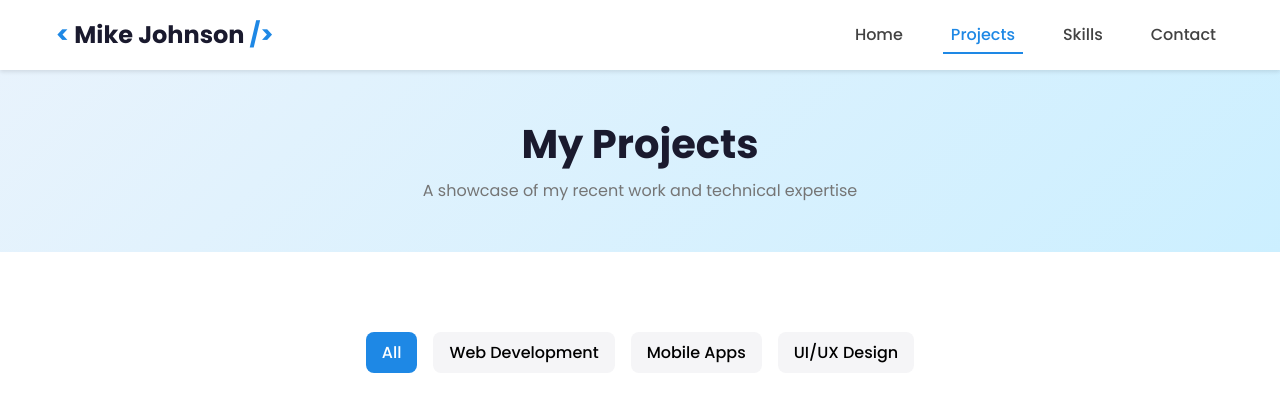
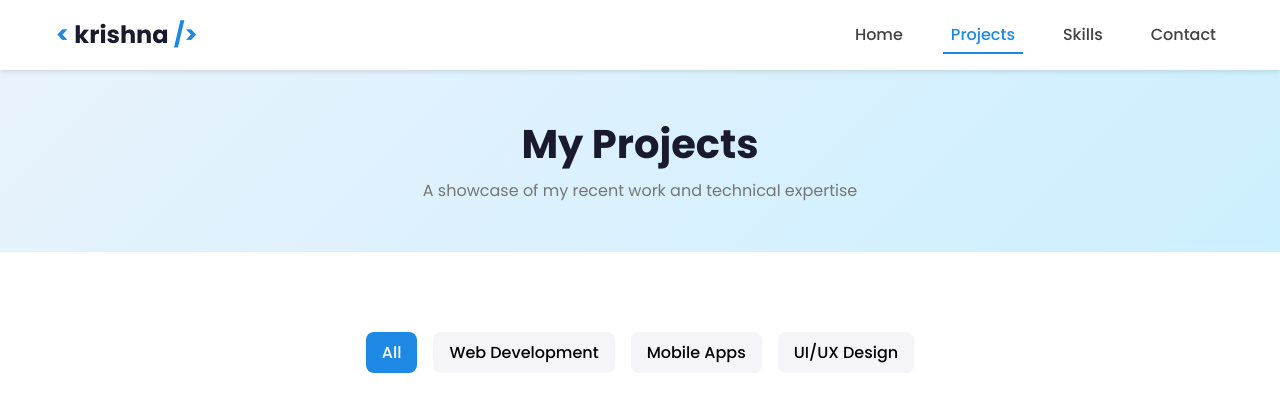
Before and after one commit to 23x01a6273/Web-Developer-Portfolio, a plain HTML site: page front end web development portfolio/projects.html in a window 1280 px wide. Shown: the top 399 px of the page. Drawn offline with Linux system fonts and the light colour scheme.

Commit message:
Update projects.html

```diff
--- a/front end web development portfolio/projects.html
+++ b/front end web development portfolio/projects.html
@@ -3,7 +3,7 @@
 <head>
     <meta charset="UTF-8">
     <meta name="viewport" content="width=device-width, initial-scale=1.0">
-    <title>Projects | Mike Johnson</title>
+    <title>Projects | krishna</title>
     <link rel="stylesheet" href="css/style.css">
     <link rel="stylesheet" href="https://cdnjs.cloudflare.com/ajax/libs/font-awesome/6.4.0/css/all.min.css">
     <link rel="preconnect" href="https://fonts.googleapis.com">
@@ -14,9 +14,10 @@
 <body>
     <header>
         <div class="container">
+
             <nav>
                 <div class="logo">
-                    <a href="index.html"><span>&lt;</span> Mike Johnson <span>/&gt;</span></a>
+                    <a href="index.html"><span>&lt;</span> krishna <span>/&gt;</span></a>
                 </div>
                 <ul class="nav-links">
                     <li><a href="index.html">Home</a></li>
```
